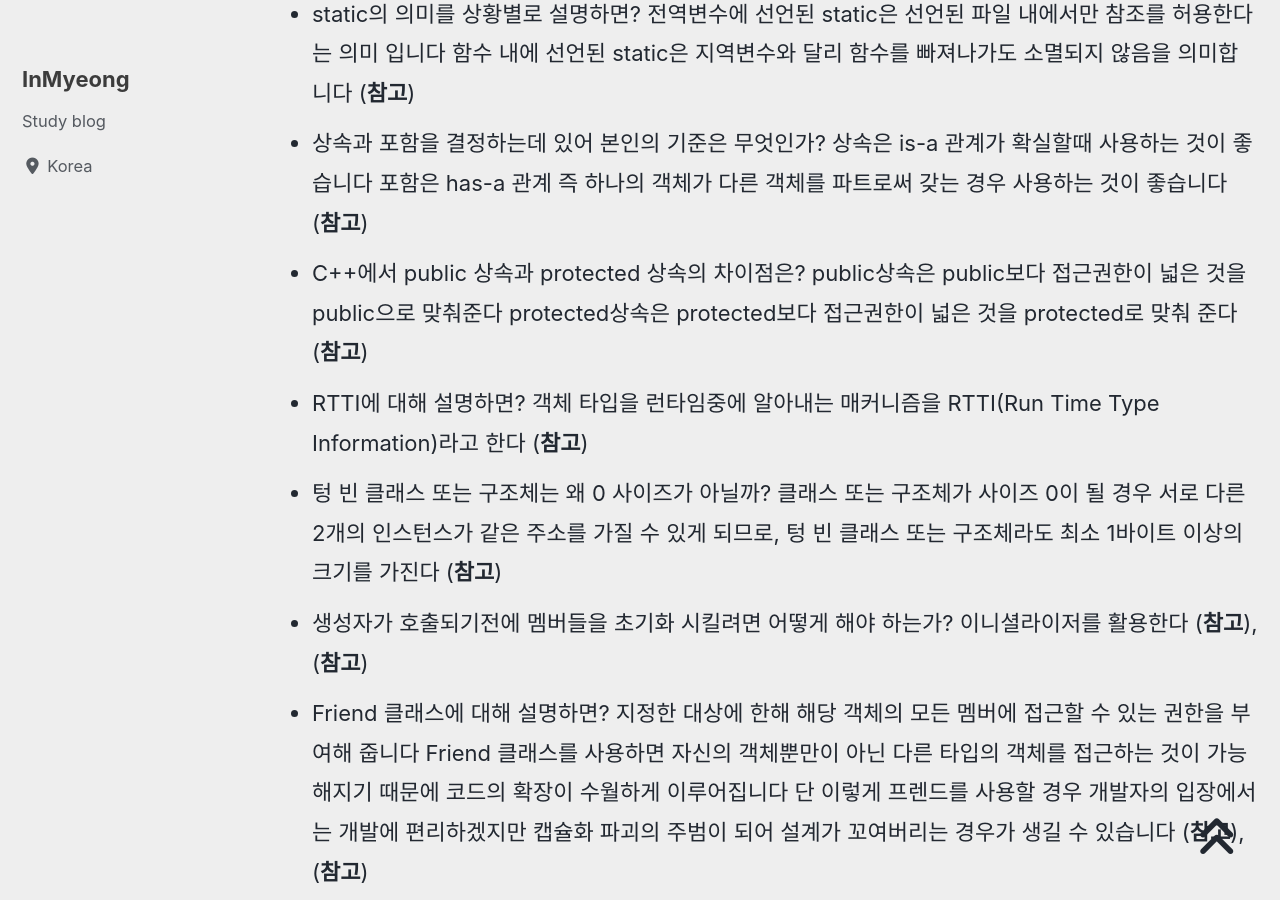
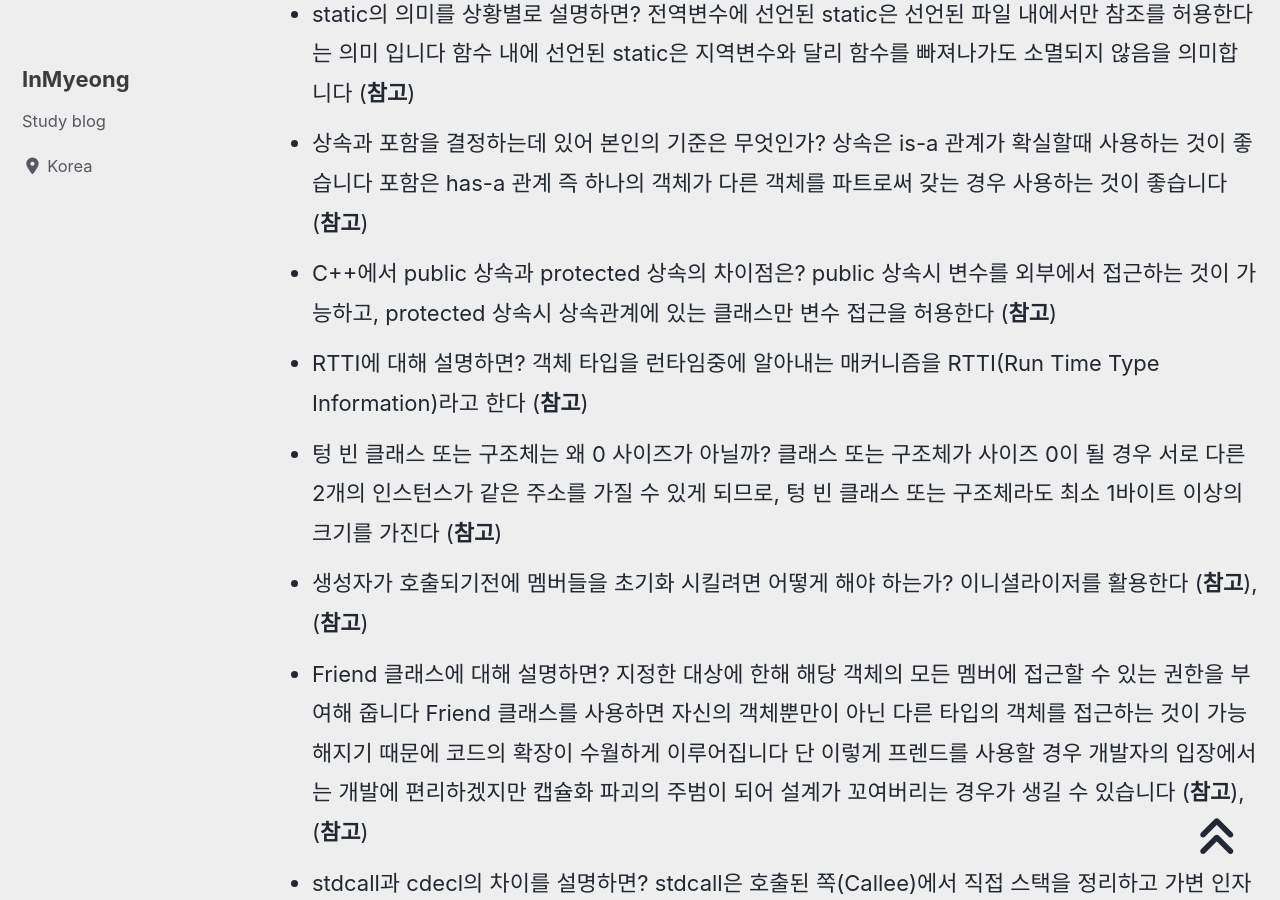
Before and after one commit to devMyeong/devMyeong.github.io, a Jekyll site: the page built from _posts/cs/2022-09-05-블로그-면접준비.md, in a window 1280 px wide and 900 px high, scrolled down 8064 px. Built offline with Jekyll 4.4.1, drawn with Linux system fonts in a browser that asks for light colours; cached includes are drawn as plain includes; nearby versions of some CDN libraries; some web fonts are replaced; comment, search, counter and statistics services are not loaded.

Commit message:
Chore : 수정

```diff
--- a/_posts/cs/2022-09-05-블로그-면접준비.md
+++ b/_posts/cs/2022-09-05-블로그-면접준비.md
@@ -79,7 +79,7 @@ last_modified_at: 2022-10-30
 - 객체란 무엇인가? 데이터와 데이터를 처리하는 함수를 묶어 놓은(캡슐화한) 하나의 소프트웨어 모듈입니다 ([**참고**](https://coding-factory.tistory.com/327))
 - static의 의미를 상황별로 설명하면? 전역변수에 선언된 static은 선언된 파일 내에서만 참조를 허용한다는 의미 입니다 함수 내에 선언된 static은 지역변수와 달리 함수를 빠져나가도 소멸되지 않음을 의미합니다 ([**참고**](https://blog.naver.com/PostView.nhn?blogId=sonicheroes1&logNo=220752545904))
 - 상속과 포함을 결정하는데 있어 본인의 기준은 무엇인가? 상속은 is-a 관계가 확실할때 사용하는 것이 좋습니다 포함은 has-a 관계 즉 하나의 객체가 다른 객체를 파트로써 갖는 경우 사용하는 것이 좋습니다 ([**참고**](https://minusi.tistory.com/entry/%EA%B0%9D%EC%B2%B4-%EC%A7%80%ED%96%A5%EC%A0%81-%EA%B4%80%EC%A0%90%EC%97%90%EC%84%9C%EC%9D%98-has-a%EC%99%80-is-a-%EC%B0%A8%EC%9D%B4%EC%A0%90))
-- C++에서 public 상속과 protected 상속의 차이점은? public상속은 public보다 접근권한이 넓은 것을 public으로 맞춰준다 protected상속은 protected보다 접근권한이 넓은 것을 protected로 맞춰 준다 ([**참고**](https://rnathsus.tistory.com/46))
+- C++에서 public 상속과 protected 상속의 차이점은? public 상속시 변수를 외부에서 접근하는 것이 가능하고, protected 상속시 상속관계에 있는 클래스만 변수 접근을 허용한다 ([**참고**](https://rnathsus.tistory.com/46))
 - RTTI에 대해 설명하면? 객체 타입을 런타임중에 알아내는 매커니즘을 RTTI(Run Time Type Information)라고 한다 ([**참고**](https://ku-hug.tistory.com/70))
 - 텅 빈 클래스 또는 구조체는 왜 0 사이즈가 아닐까? 클래스 또는 구조체가 사이즈 0이 될 경우 서로 다른 2개의 인스턴스가 같은 주소를 가질 수 있게 되므로, 텅 빈 클래스 또는 구조체라도 최소 1바이트 이상의 크기를 가진다 ([**참고**](https://zepeh.tistory.com/581))
 - 생성자가 호출되기전에 멤버들을 초기화 시킬려면 어떻게 해야 하는가? 이니셜라이저를 활용한다 ([**참고**](https://velog.io/@jinh2352/%EC%83%9D%EC%84%B1%EC%9E%90%EC%99%80-%EC%86%8C%EB%A9%B8%EC%9E%90-%EA%B7%B8%EB%A6%AC%EA%B3%A0-%EC%A0%91%EA%B7%BC%EC%A7%80%EC%A0%95%EC%9E%90)), ([**참고**](https://blog.naver.com/PostView.naver?isHttpsRedirect=true&blogId=dd1587&logNo=221103760389))
```
